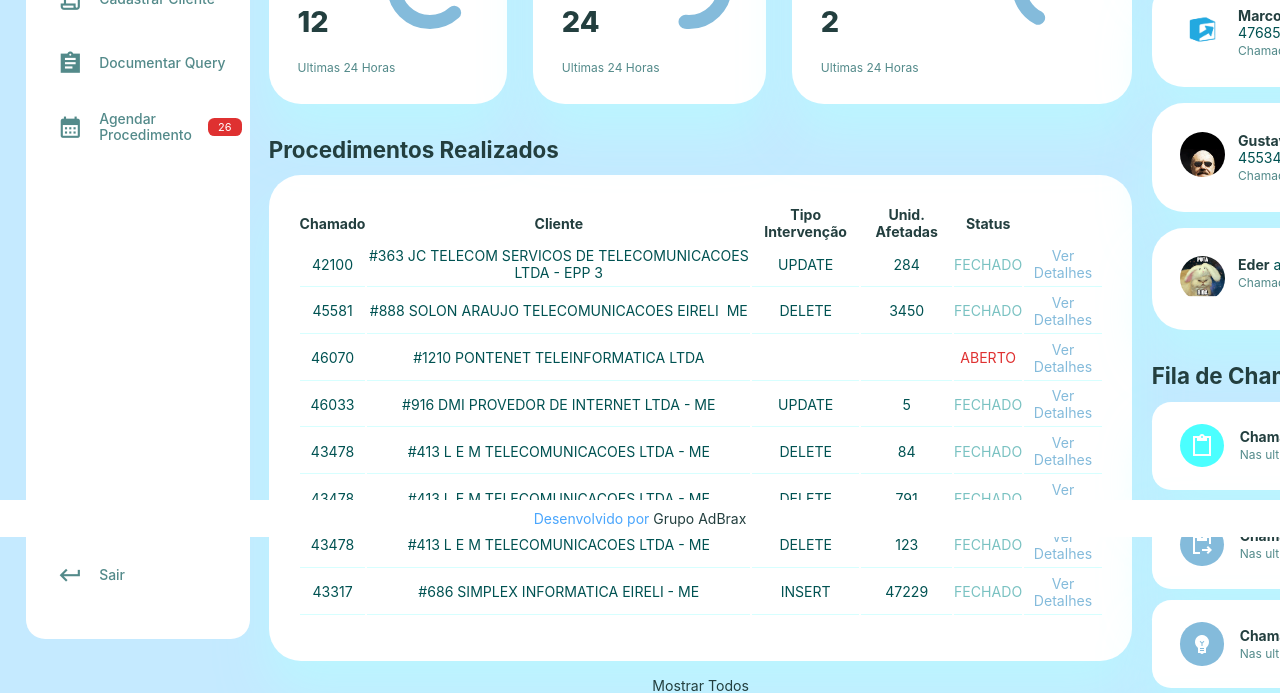
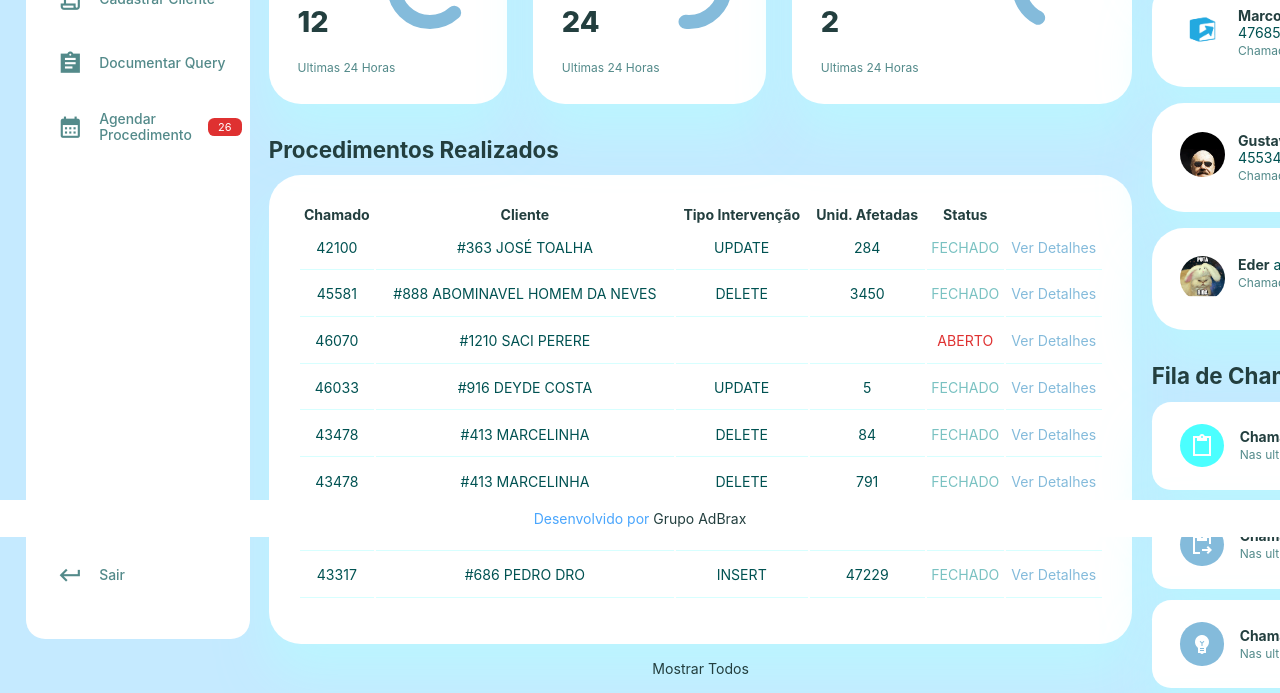
Before and after one commit to jhonatanlinux/novo_projeto, a plain HTML site: page projeto_2pagina/index.html in a window 1280 px wide. Shown: the part 263-956 px from the top of the page. Drawn offline with Linux system fonts and the light colour scheme.

Commit message:
Add files via upload

```diff
--- a/projeto_2pagina/index.html
+++ b/projeto_2pagina/index.html
@@ -133,7 +133,7 @@
                      <tbody>
                          <tr>
                              <td>42100</td>
-                             <td>#363 JC TELECOM SERVICOS DE TELECOMUNICACOES LTDA - EPP 3</td>
+                             <td>#363 JOSÉ TOALHA</td>
                              <td>UPDATE</td>
                              <td>284</td>
                              <td class="warning">FECHADO</td>
@@ -141,7 +141,7 @@
                          </tr>
                          <tr>
                             <td>45581</td>
-                            <td>#888 SOLON ARAUJO TELECOMUNICACOES EIRELI ­ ME</td>
+                            <td>#888 ABOMINAVEL HOMEM DA NEVES</td>
                             <td>DELETE</td>
                             <td>3450</td>
                             <td class="warning">FECHADO</td>
@@ -149,7 +149,7 @@
                         </tr>
                         <tr>
                             <td>46070</td>
-                            <td>#1210 PONTENET TELEINFORMATICA LTDA</td>
+                            <td>#1210 SACI PERERE</td>
                             <td></td>
                             <td></td>
                             <td class="warning danger">ABERTO</td>
@@ -157,7 +157,7 @@
                         </tr>
                         <tr>
                             <td>46033</td>
-                            <td>#916 DMI PROVEDOR DE INTERNET LTDA - ME</td>
+                            <td>#916 DEYDE COSTA</td>
                             <td>UPDATE</td>
                             <td>5</td>
                             <td class="warning">FECHADO</td>
@@ -165,7 +165,7 @@
                         </tr>
                         <tr>
                             <td>43478</td>
-                            <td>#413 L E M TELECOMUNICACOES LTDA - ME</td>
+                            <td>#413 MARCELINHA</td>
                             <td>DELETE</td>
                             <td>84</td>
                             <td class="warning">FECHADO</td>
@@ -173,7 +173,7 @@
                         </tr>
                         <tr>
                             <td>43478</td>
-                            <td>#413 L E M TELECOMUNICACOES LTDA - ME</td>
+                            <td>#413 MARCELINHA</td>
                             <td>DELETE</td>
                             <td>791</td>
                             <td class="warning">FECHADO</td>
@@ -181,7 +181,7 @@
                         </tr>
                         <tr>
                             <td>43478</td>
-                            <td>#413 L E M TELECOMUNICACOES LTDA - ME</td>
+                            <td>#413 MARCELINHA</td>
                             <td>DELETE</td>
                             <td>123</td>
                             <td class="warning">FECHADO</td>
@@ -189,7 +189,7 @@
                         </tr>
                         <tr>
                             <td>43317</td>
-                            <td>#686 SIMPLEX INFORMATICA EIRELI - ME</td>
+                            <td>#686 PEDRO DRO</td>
                             <td>INSERT</td>
                             <td>47229</td>
                             <td class="warning">FECHADO</td>
```
